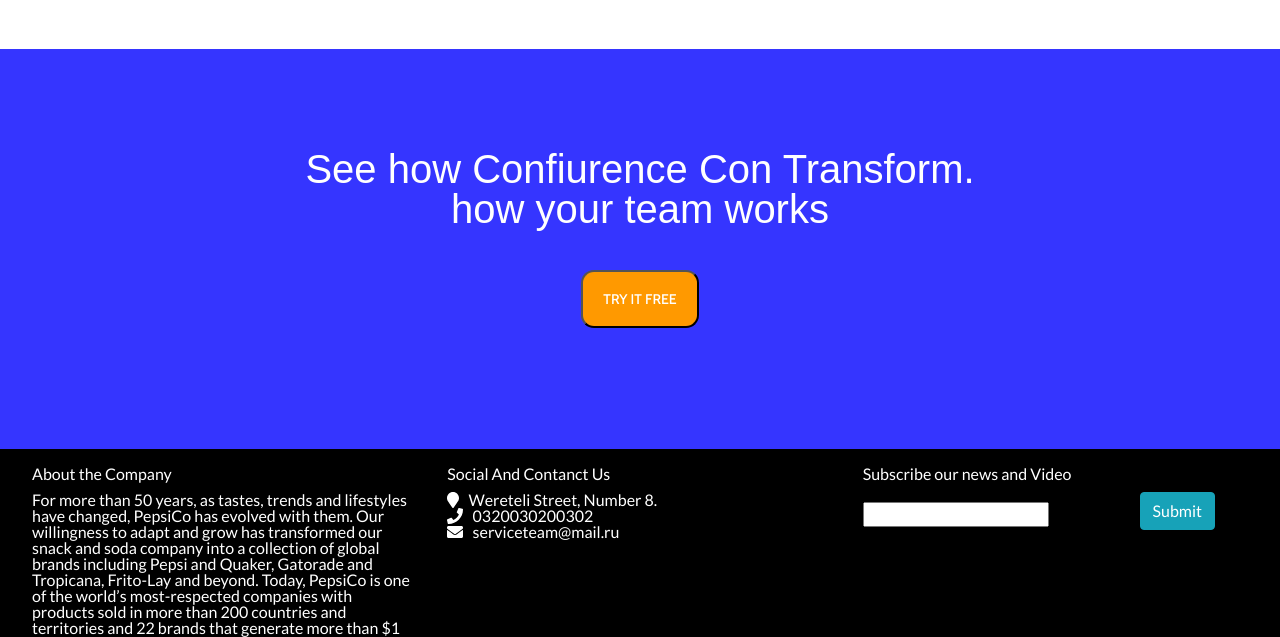
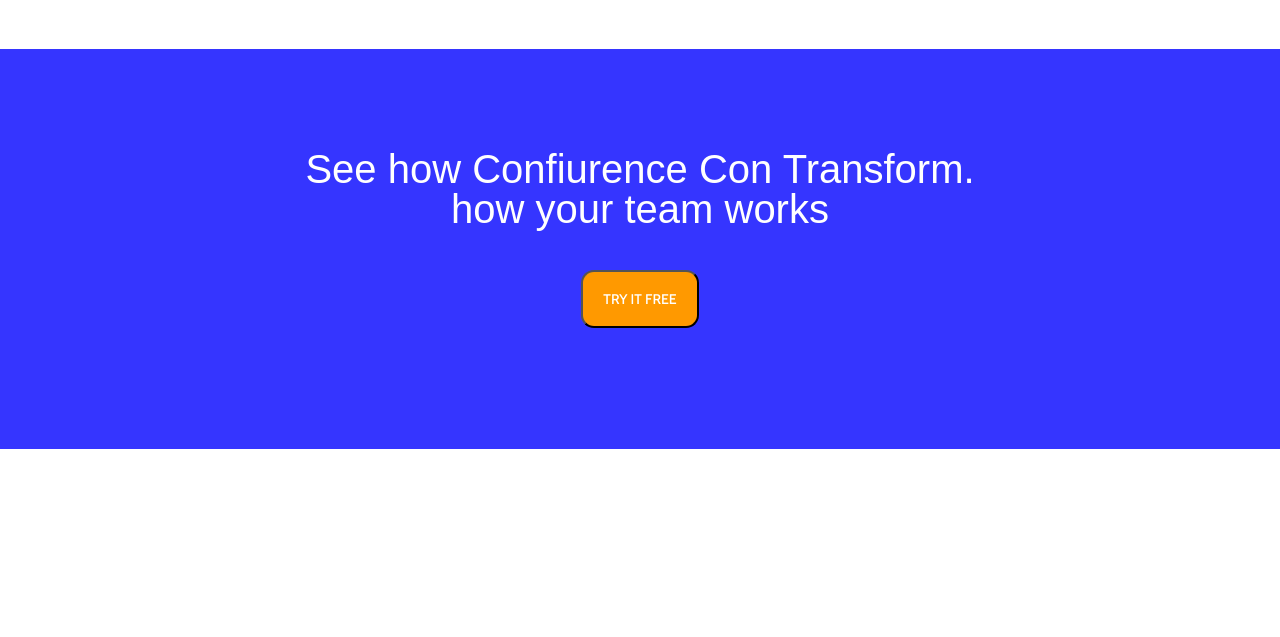
Before and after one commit to Beridze93/work-2-2, a plain HTML site: page index.html in a window 1280 px wide. Shown: the part 5807-6444 px from the top of the page. After the commit the page ends 6256 px from the top, so only its background shows below. Drawn offline with nearby package versions, Linux system fonts and the light colour scheme; a web font is replaced by a local one.

Commit message:
no footer

```diff
--- a/index.html
+++ b/index.html
@@ -285,7 +285,7 @@
 	</section>
 
 
-	 <div class="container-fluid gr">
+	<!--  <div class="container-fluid gr">
 
 	 	<div class="col-md-4">
 	 		<h2>About the Company</h2>
@@ -330,7 +330,7 @@
 		</form>
 	</div>
 
-
+ -->
 
 
 
```
